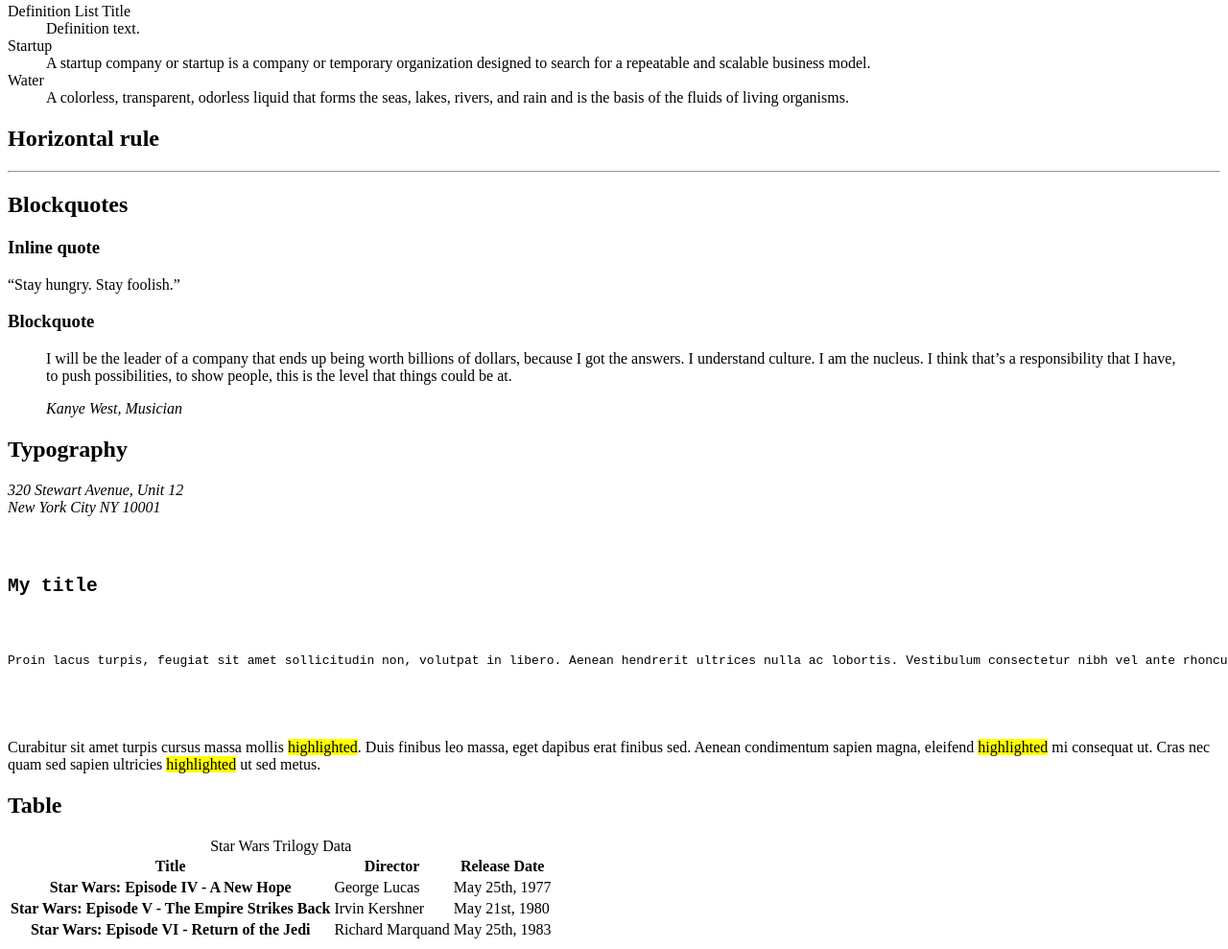
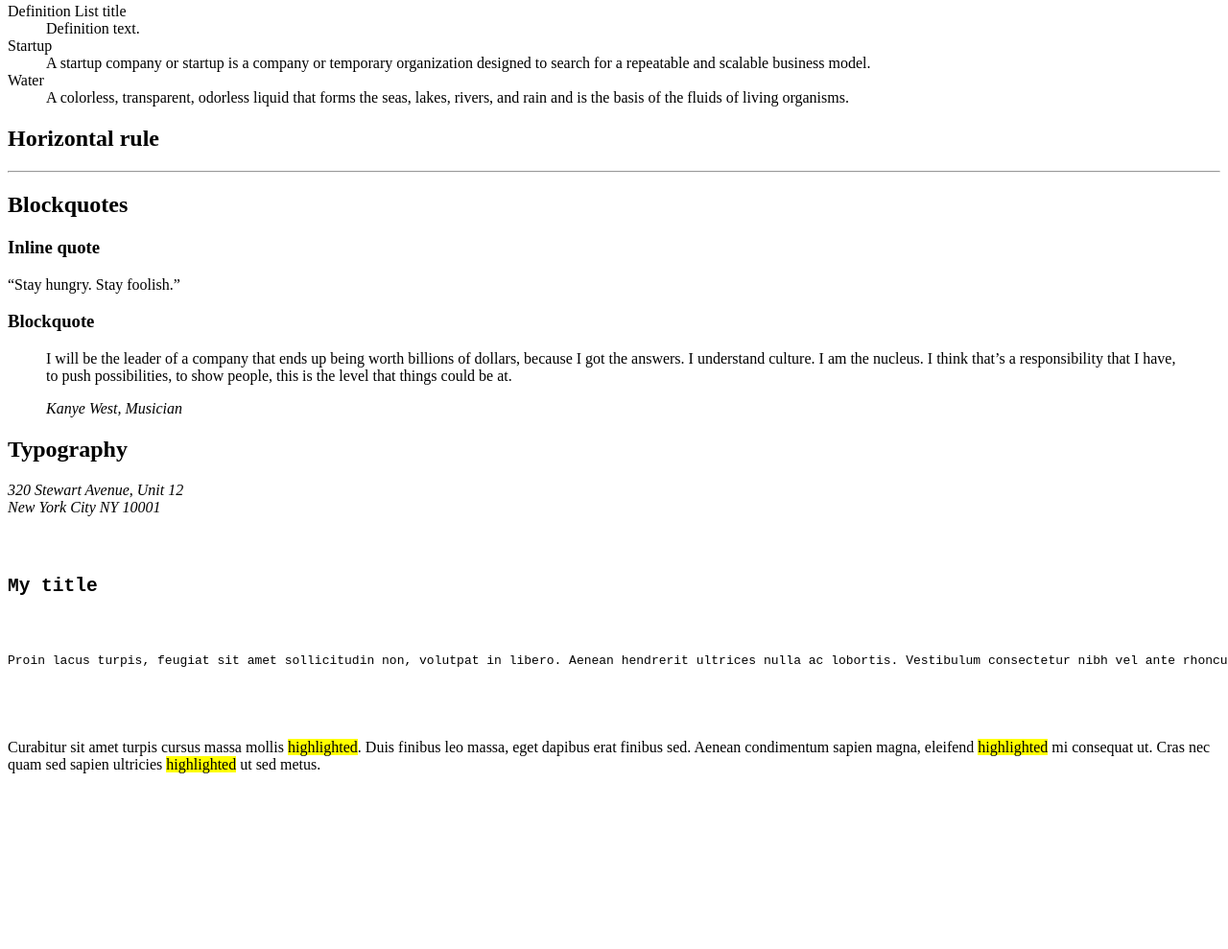
Before and after one commit to alemao51092/holbertonschool-web_front_end, a plain HTML site: page html_advanced/32-styleguide.html in a window 1280 px wide. Shown: the part 817-1806 px from the top of the page at 96% size. After the commit the page ends 1639 px from the top, so only its background shows below. Drawn offline with Linux system fonts and the light colour scheme.

Commit message:
fixing errors

```diff
--- a/html_advanced/32-styleguide.html
+++ b/html_advanced/32-styleguide.html
@@ -12,7 +12,9 @@
     <header></header>
     <main>
         <section>
-            <header><h2>Headings</h2></header>
+            <header>
+                <h2>Headings</h2>
+            </header>
             <h1>Heading level 1</h1>
             <h2>Heading level 2</h2>
             <h3>Heading level 3</h3>
@@ -28,9 +30,7 @@
         </section>
         <!-- Lists -->
         <section>
-            <header>
-                <h2>Lists</h2>
-            </header>
+            <header><h2>Lists</h2></header>
             <div>
                 <h3>Unordered</h3>
                 <ul>
@@ -46,29 +46,25 @@
                 </ol>
                 <h3>Definition</h3>
                 <dl>
-                    <dt>Definition List Title</dt>
+                    <dt>Definition List title</dt>
                     <dd>Definition text.</dd>
                     <dt>Startup</dt>
                     <dd>A startup company or startup is a company or temporary organization designed to search for a repeatable and scalable business model.</dd>
-                    <dt>Water</dt>
+                    <dt> Water</dt>
                     <dd>A colorless, transparent, odorless liquid that forms the seas, lakes, rivers, and rain and is the basis of the fluids of living organisms.</dd>
                 </dl>
             </div>
         </section>
         <!-- Horizontal rule -->
         <section>
-            <header>
-                <h2>Horizontal rule</h2>
-            </header>
+            <header><h2>Horizontal rule</h2></header>
             <div>
                 <hr>
             </div>
         </section>
         <!-- Blockquotes -->
         <section>
-            <header>
-                <h2>Blockquotes</h2>
-            </header>
+            <header><h2>Blockquotes</h2></header>
             <div>
                 <h3>Inline quote</h3>
                 <q>Stay hungry. Stay foolish.</q>
@@ -83,12 +79,10 @@
         </section>
         <!-- Typography -->
         <section>
-            <header>
-                <h2>Typography</h2>
-            </header>
+            <header><h2>Typography</h2></header>
             <div>
                 <p>
-                <address>320 Stewart Avenue, Unit 12 <br> New York City NY 10001</address>
+                    <address>320 Stewart Avenue, Unit 12 <br> New York City NY 10001</address>
                 </p>
             </div>
             <div>
@@ -100,43 +94,11 @@
                 </pre>
             </div>
             <div>
-                <p>Curabitur sit amet turpis cursus massa mollis <mark>highlighted</mark>. Duis finibus leo massa, eget dapibus erat finibus sed. Aenean condimentum sapien magna, eleifend <mark>highlighted</mark> mi consequat ut. Cras nec quam sed sapien ultricies <mark>highlighted</mark> ut sed metus.</p>
+                <p>
+                    Curabitur sit amet turpis cursus massa mollis <mark>highlighted</mark>. Duis finibus leo massa, eget dapibus erat finibus sed. Aenean condimentum sapien magna, eleifend <mark>highlighted</mark> mi consequat ut. Cras nec quam sed sapien ultricies <mark>highlighted</mark> ut sed metus.
+                </p>
             </div>
         </section>
-        <!-- Table -->
-        <section>
-            <header>
-                <h2>Table</h2>
-            </header>
-            <table>
-                <caption>Star Wars Trilogy Data</caption>
-                <thead>
-                    <tr>
-                        <th scope="col">Title</th>
-                        <th scope="col">Director</th>
-                        <th scope="col">Release Date</th>
-                    </tr>
-                </thead>
-                <tbody>
-                    <tr>
-                        <th scope="row">Star Wars: Episode IV - A New Hope</th>
-                        <td>George Lucas</td>
-                        <td>May 25th, 1977</td>
-                    </tr>
-                    <tr>
-                        <th scope="row">Star Wars: Episode V - The Empire Strikes Back</th>
-                        <td>Irvin Kershner</td>
-                        <td>May 21st, 1980</td>
-                    </tr>
-                    <tr>
-                        <th scope="row">Star Wars: Episode VI - Return of the Jedi</th>
-                        <td>Richard Marquand</td>
-                        <td>May 25th, 1983</td>
-                    </tr>
-                </tbody>
-            </table>
-        </section>
-        </main>
     </main>
     <footer></footer>
 </body>
```
